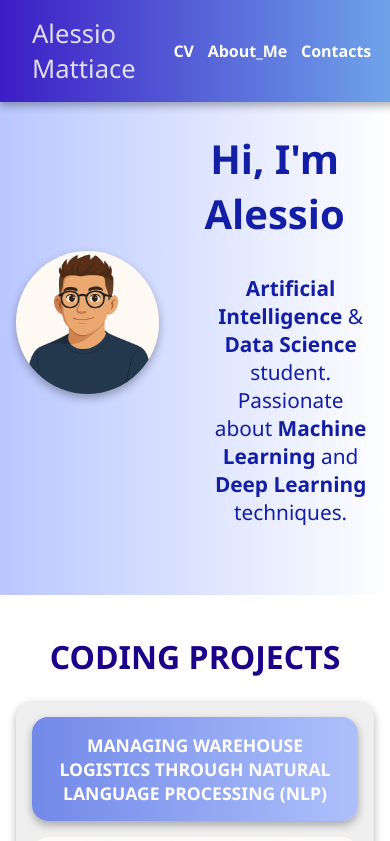
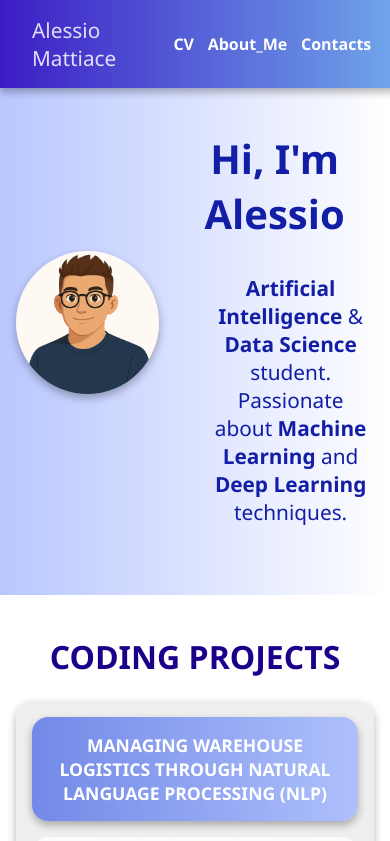
Before and after one commit to alematt0504/alematt0504.github.io, a plain HTML site: page index.html in a window 390 px wide. Shown: the top 841 px of the page. Drawn offline with Linux system fonts and the light colour scheme.

Commit message:
margin fix

```diff
--- a/index.html
+++ b/index.html
@@ -183,6 +183,10 @@
                 margin-right: 20%;
             }
 
+            .logo{
+                font-size: 1.3rem;
+            }
+
             .nav-links a {
                 font-size: 100%;
                 margin-right: 8%;
```
